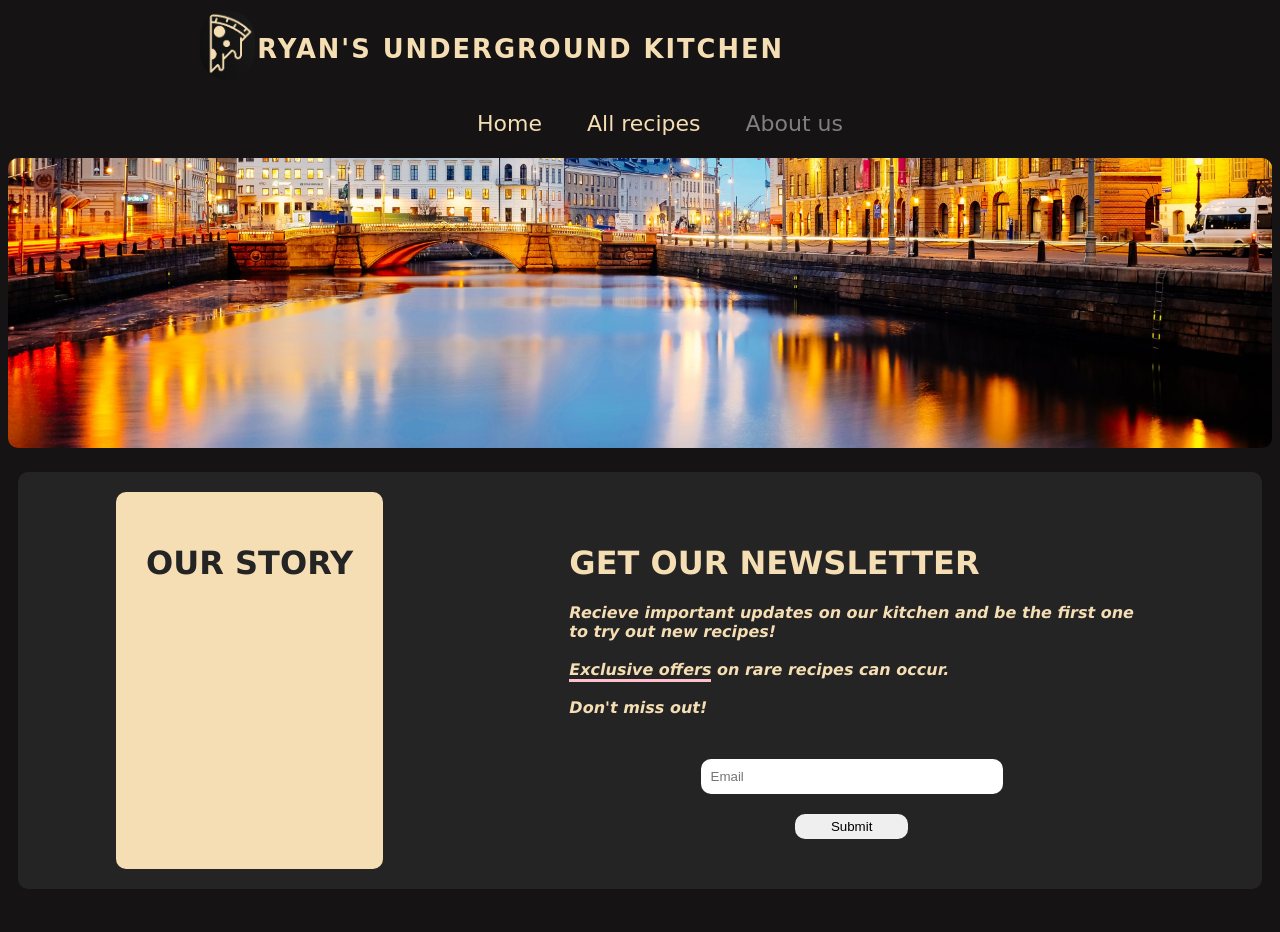
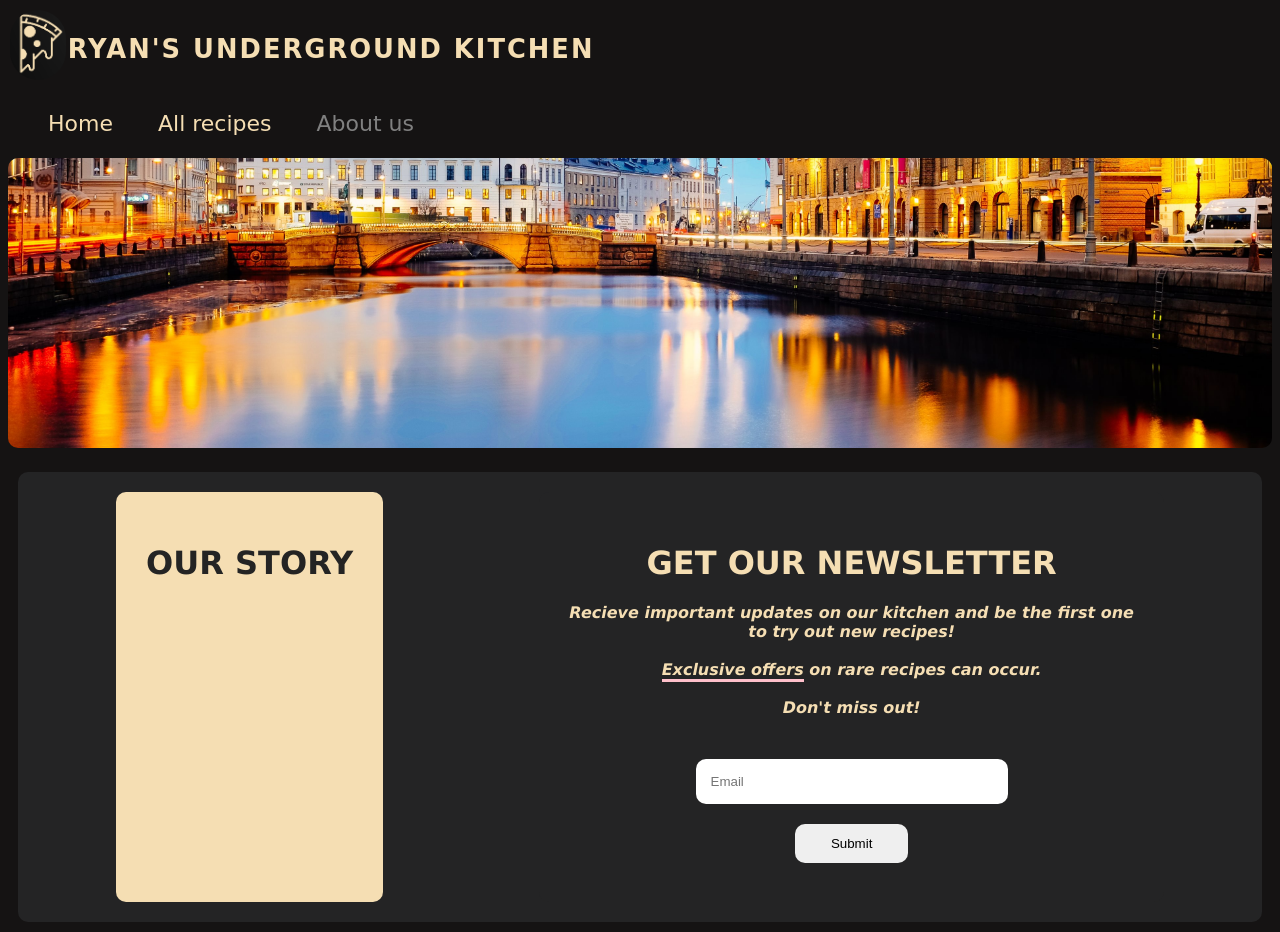
Before and after one commit to RyanLindman/recipe-app, a React (Vite) app in the folder frontend/: page /about in a window 1280 px wide. Before the commit the page ends 899 px from the top, so only its background shows below. Built offline with nearby package versions, Linux system fonts and the light colour scheme.

Commit message:
fixed styling

```diff
--- a/frontend/index.html
+++ b/frontend/index.html
@@ -4,7 +4,7 @@
     <meta charset="UTF-8" />
 
     <meta name="viewport" content="width=device-width, initial-scale=1.0" />
-    <link rel="icon" href="/favicon.ico">
+    <link rel="icon" href="/frontend/public/favicon.ico">
     <title>Underground Kitchen</title>
   </head>
   <body>
--- a/frontend/src/AboutPage.css
+++ b/frontend/src/AboutPage.css
@@ -19,6 +19,7 @@
   padding: 30px;
   border-radius: 10px;
   color: #242424;
+  height: 350px;
 
   text-align: center;
 }
@@ -28,19 +29,33 @@
   color: wheat;
   padding: 30px;
   border-radius: 10px;
+  text-align: center;
 }
 
 .newsletter-form {
-
-    display: flex;
-    flex-direction: column;
-
+  display: flex;
+  flex-direction: column;
+  gap: 20px;
+  align-items: center;
 }
 
 .newsletter-form input {
+  padding: 15px;
+  border-radius: 10px;
+  border: none;
+  width: 50%;
+}
+.newsletter-form button {
+  padding: 12px;
+  width: 20%;
+  border-radius: 10px;
+  border: none;
+  cursor: pointer;
 
-    padding: 10px;
-    border-radius: 10px;
-    border: none;
-    width: 50%;
+  transition: all ease 0.3s;
 }
+
+.newsletter-form button:hover {
+  background-color: tomato;
+  color: white;
+}
--- a/frontend/src/HomePage.css
+++ b/frontend/src/HomePage.css
@@ -42,3 +42,14 @@
 .carousel button:hover {
     background-color: wheat;
 }
+
+.welcome-msg {
+    color: tomato;
+    font-family: Verdana, Geneva, Tahoma, sans-serif;
+    display: flex;
+    flex-direction: column;
+    justify-content: center;
+    align-items: center;
+    margin-top: 30px;
+    margin-bottom: 20px;
+}
--- a/frontend/src/components/Header.css
+++ b/frontend/src/components/Header.css
@@ -8,6 +8,7 @@
 .nav-content {
   display: flex;
   font-family: "Comic sans ms";
+
 }
 
 .logo-content {
@@ -23,6 +24,7 @@
 .logo-content h3 {
   letter-spacing: 2px;
   color: wheat;
+
 }
 
 #logo {
@@ -33,6 +35,17 @@
 
 header {
   display: flex;
-  justify-content: space-around;
+  justify-content: space-between;
   flex-wrap: wrap;
+
 }
+
+
+.nav-list li {
+
+  transition: all ease 0.3s;
+}
+
+.nav-list li:hover {
+
+}
--- a/frontend/src/components/Header.tsx
+++ b/frontend/src/components/Header.tsx
@@ -39,6 +39,7 @@ const Header = (props: { fontSize?: number; selectedPage?: string }) => {
             </li>
           </ul>
         </div>
+
       </header>
     </>
   );
--- a/frontend/src/components/NewsletterForm.css
+++ /dev/null
@@ -1,19 +0,0 @@
-.newsletter-form {
-
-    display: flex;
-    flex-direction: column;
-    gap: 20px;
-    align-items: center;
-
-}
-
-.newsletter-form button {
-
-    padding: 5px;
-    width: 20%;
-    border-radius: 10px;
-    border: none;
-    cursor: pointer;
-
-
-}
--- a/frontend/src/components/NewsletterForm.tsx
+++ b/frontend/src/components/NewsletterForm.tsx
@@ -1,5 +1,4 @@
 import { useState } from "react";
-import "./NewsletterForm.css";
 
 const NewsletterForm = () => {
   const [email, setEmail] = useState("");
@@ -32,7 +31,7 @@ const NewsletterForm = () => {
           </h2>
         </div>
       ) : (
-        <form onSubmit={handleSubmit}>
+        <form onSubmit={handleSubmit} id="newsletter-form">
           <div className="newsletter-form">
             <label htmlFor="email" />
             <input
@@ -42,7 +41,7 @@ const NewsletterForm = () => {
               placeholder="Email"
             />
 
-            <button type="submit">Submit</button>
+            <button type="submit" id="submit-btn">Submit</button>
 
             {!validEmail && (
               <span className="form-error-msg" style={{ color: "tomato", fontWeight: 600 }}>
--- a/frontend/src/views/HomePage.tsx
+++ b/frontend/src/views/HomePage.tsx
@@ -10,7 +10,12 @@ const HomePage = () => {
   return (
     <>
       <Header fontSize={22} selectedPage="HomePage" />
+      <div className="welcome-msg">
+        <h2 style={{textTransform:"uppercase"}}>Welcome to our recipe depository!</h2>
+        <h5 style={{fontStyle:"italic"}}>Find your favorite recipe or maybe discover a new one</h5>
+      </div>
       <Slider />
+
 
 
     </>
```
